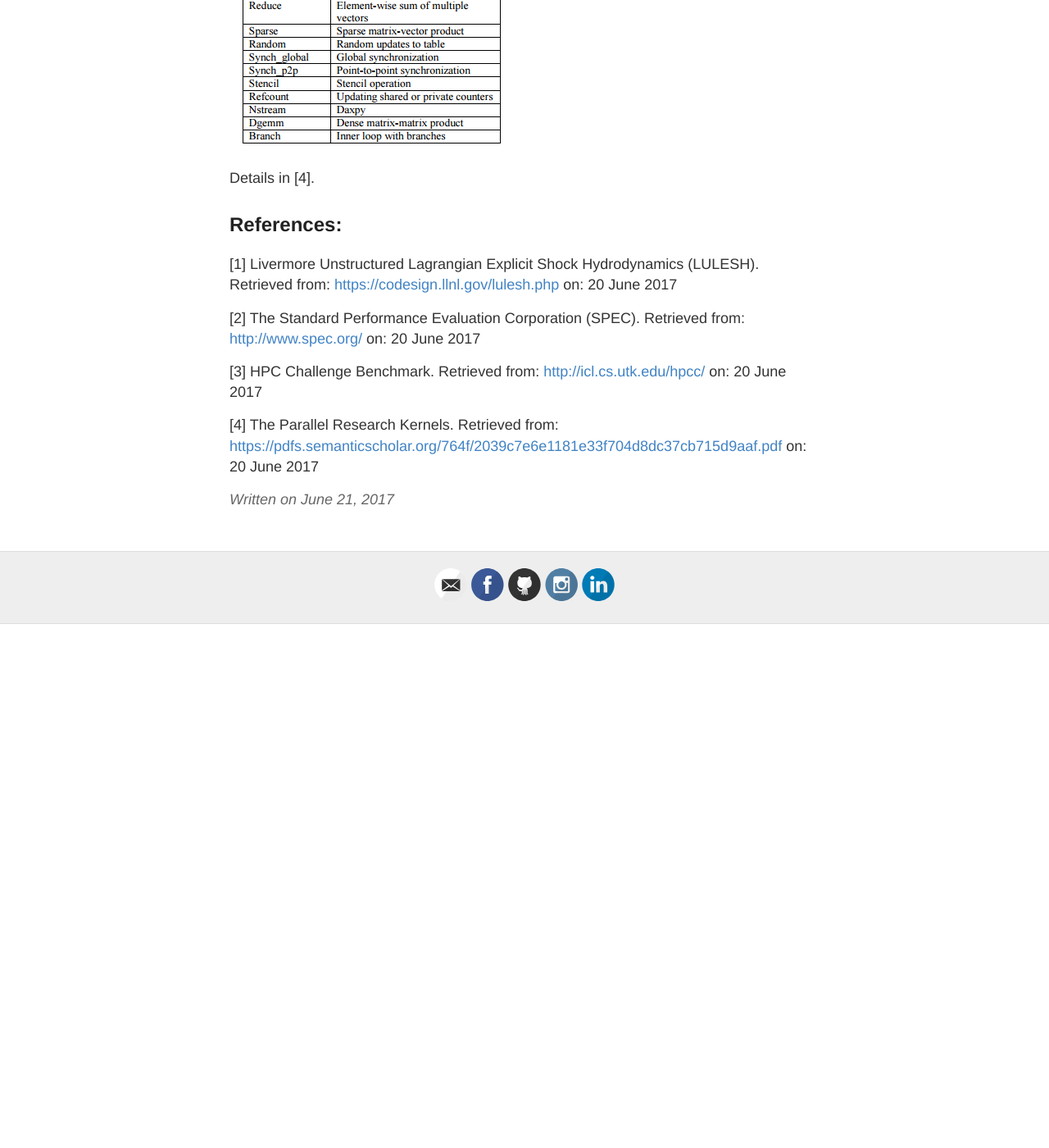
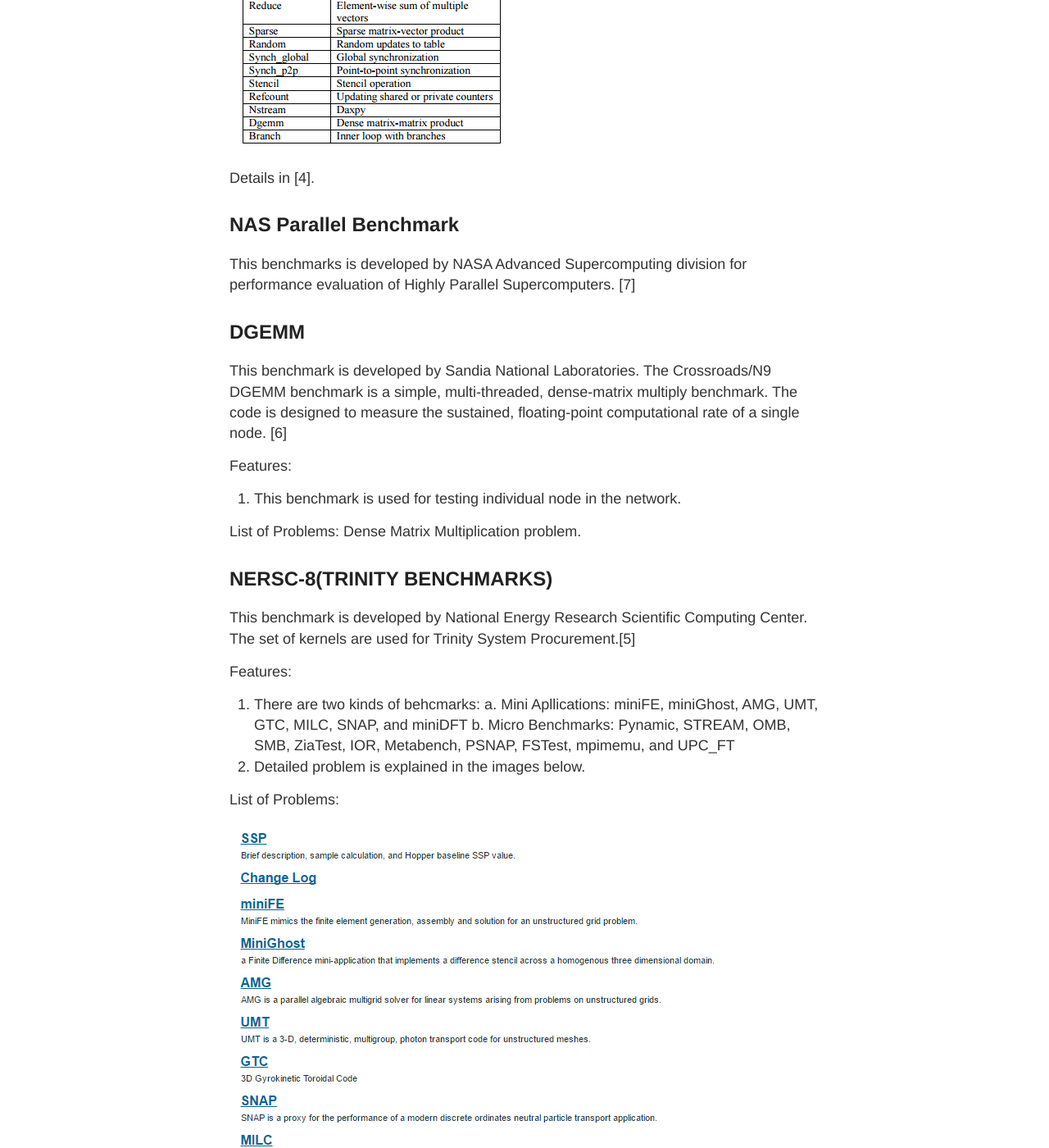
Before and after one commit to MADHAVAN001/madhavan001.github.io, a Jekyll site: the page built from _posts/2017-6-21-Benchmarks-accelerator-devices.md, in a window 1280 px wide and 1400 px high, scrolled down 2876 px. Shown: the whole window at 82% size. Built offline with Jekyll 4.4.1, drawn with Linux system fonts in a browser that asks for light colours; our own code applies the rules of GitHub Pages for plain Markdown files; before the commit the page ends 3637 px from its top, so only the background shows below that; some of the changed text lies outside the part shown.

Commit message:
Added images

```diff
--- a/_posts/2017-6-21-Benchmarks-accelerator-devices.md
+++ b/_posts/2017-6-21-Benchmarks-accelerator-devices.md
@@ -62,6 +62,42 @@ List of Problems:
 Details in [4].
 
 
+NAS Parallel Benchmark
+-----------------------------------------------
+This benchmarks is developed by NASA Advanced Supercomputing division for performance evaluation of Highly Parallel Supercomputers. [7]
+
+
+
+DGEMM
+----------------------------------------------
+This benchmark is developed by Sandia National Laboratories.
+The Crossroads/N9 DGEMM benchmark is a simple, multi-threaded, dense-matrix multiply benchmark. The code is designed to measure the sustained, floating-point computational rate of a single node. [6]
+
+Features:
+1. This benchmark is used for testing individual node in the network.
+
+List of Problems:
+Dense Matrix Multiplication problem.
+
+
+
+NERSC-8(TRINITY BENCHMARKS)
+-------------------------------------------
+This benchmark is developed by National Energy Research Scientific Computing Center. The set of kernels are used for Trinity System Procurement.[5]
+
+Features:
+1. There are two kinds of behcmarks:
+a. Mini Apllications: miniFE, miniGhost, AMG, UMT, GTC, MILC, SNAP, and miniDFT
+b. Micro Benchmarks: Pynamic, STREAM, OMB, SMB, ZiaTest, IOR, Metabench, PSNAP, FSTest, mpimemu, and UPC_FT
+2. Detailed problem is explained in the images below.
+
+List of Problems:
+
+![TRINITY_1](https://raw.githubusercontent.com/MADHAVAN001/madhavan001.github.io/master/images/TRINITY_list_problems.PNG)
+
+![TRINITY_2](https://raw.githubusercontent.com/MADHAVAN001/madhavan001.github.io/master/images/TRINITY_list_problems2.PNG)
+
+
 
 References:
 -------------------
@@ -72,3 +108,9 @@ References:
 [3] HPC Challenge Benchmark. Retrieved from: [http://icl.cs.utk.edu/hpcc/](http://icl.cs.utk.edu/hpcc/) on: 20 June 2017
 
 [4] The Parallel Research Kernels. Retrieved from: [https://pdfs.semanticscholar.org/764f/2039c7e6e1181e33f704d8dc37cb715d9aaf.pdf](https://pdfs.semanticscholar.org/764f/2039c7e6e1181e33f704d8dc37cb715d9aaf.pdf) on: 20 June 2017
+
+[5] NERSC-8(TRINITY Benchmark). Retrieved From: [http://www.nersc.gov/users/computational-systems/cori/nersc-8-procurement/trinity-nersc-8-rfp/nersc-8-trinity-benchmarks/](http://www.nersc.gov/users/computational-systems/cori/nersc-8-procurement/trinity-nersc-8-rfp/nersc-8-trinity-benchmarks/) on: 2nd July 2017
+
+[6] DGEMM. Retrieved From: [http://www.nersc.gov/research-and-development/apex/apex-benchmarks/dgemm/](http://www.nersc.gov/research-and-development/apex/apex-benchmarks/dgemm/) on: 2nd July 2017
+
+[7] NAS Parallel Benchmarks. Retrieved From: [https://www.nas.nasa.gov/publications/npb.html](https://www.nas.nasa.gov/publications/npb.html) on: 2nd July 2017
```
Also changed, not shown: images/NAS_list_problems.PNG (added).
